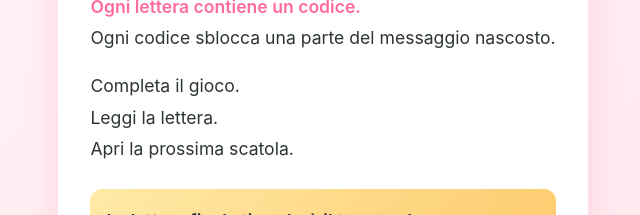
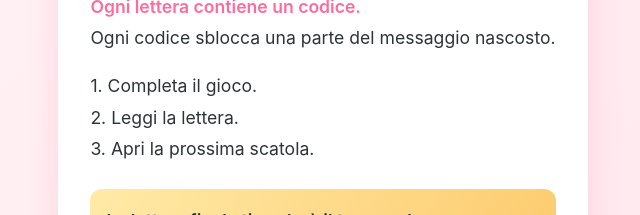
Before and after one commit to Danilo00/diana-bday, a Next.js app: page / in a window 1280 px wide. Shown: the part 299-514 px from the top of the page, without its empty margins (317-957 px from the left). Built offline with nearby package versions, Linux system fonts and the light colour scheme.

Commit message:
migliorie

```diff
--- a/components/Welcome.tsx
+++ b/components/Welcome.tsx
@@ -37,9 +37,9 @@ export default function Welcome({ onStartTutorial }: WelcomeProps) {
           </p>
 
           <p>
-            Completa il gioco.<br />
-            Leggi la lettera.<br />
-            Apri la prossima scatola.
+            1. Completa il gioco.<br />
+            2. Leggi la lettera.<br />
+            3. Apri la prossima scatola.
           </p>
 
           <p className="highlight">
```
